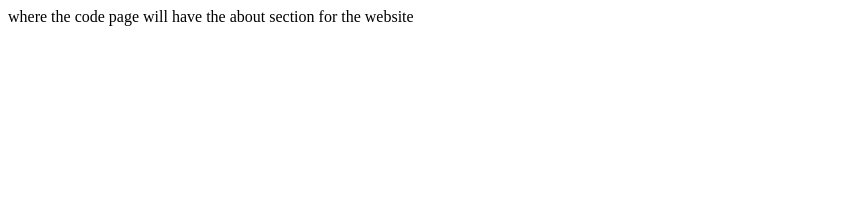
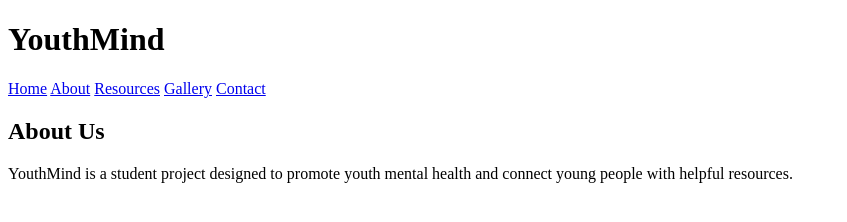
Before and after one commit to manthank17-learn/youthMentalHealthyouthmind-campaign, a plain HTML site: page about.html in a window 1280 px wide. Shown: the whole page, without its empty margins (0-847 px from the left). Drawn offline with Linux system fonts and the light colour scheme.

Commit message:
Enhance about.html with header and content
Added header, navigation, and about section to the page.

```diff
--- a/about.html
+++ b/about.html
@@ -1,4 +1,26 @@
+<!DOCTYPE html>
 <html>
-  <p> where the code page will have the about section for the website
-  </p>
+<head>
+    <title>YouthMind – About Us</title>
+    <link rel="stylesheet" href="assets/css/styles.css">
+</head>
+<body>
+
+<header>
+    <h1>YouthMind</h1>
+    <nav>
+        <a href="index.html">Home</a>
+        <a href="about.html">About</a>
+        <a href="resources.html">Resources</a>
+        <a href="gallery.html">Gallery</a>
+        <a href="contact.html">Contact</a>
+    </nav>
+</header>
+
+<section>
+    <h2>About Us</h2>
+    <p>YouthMind is a student project designed to promote youth mental health and connect young people with helpful resources.</p>
+</section>
+
+</body>
 </html>
```
